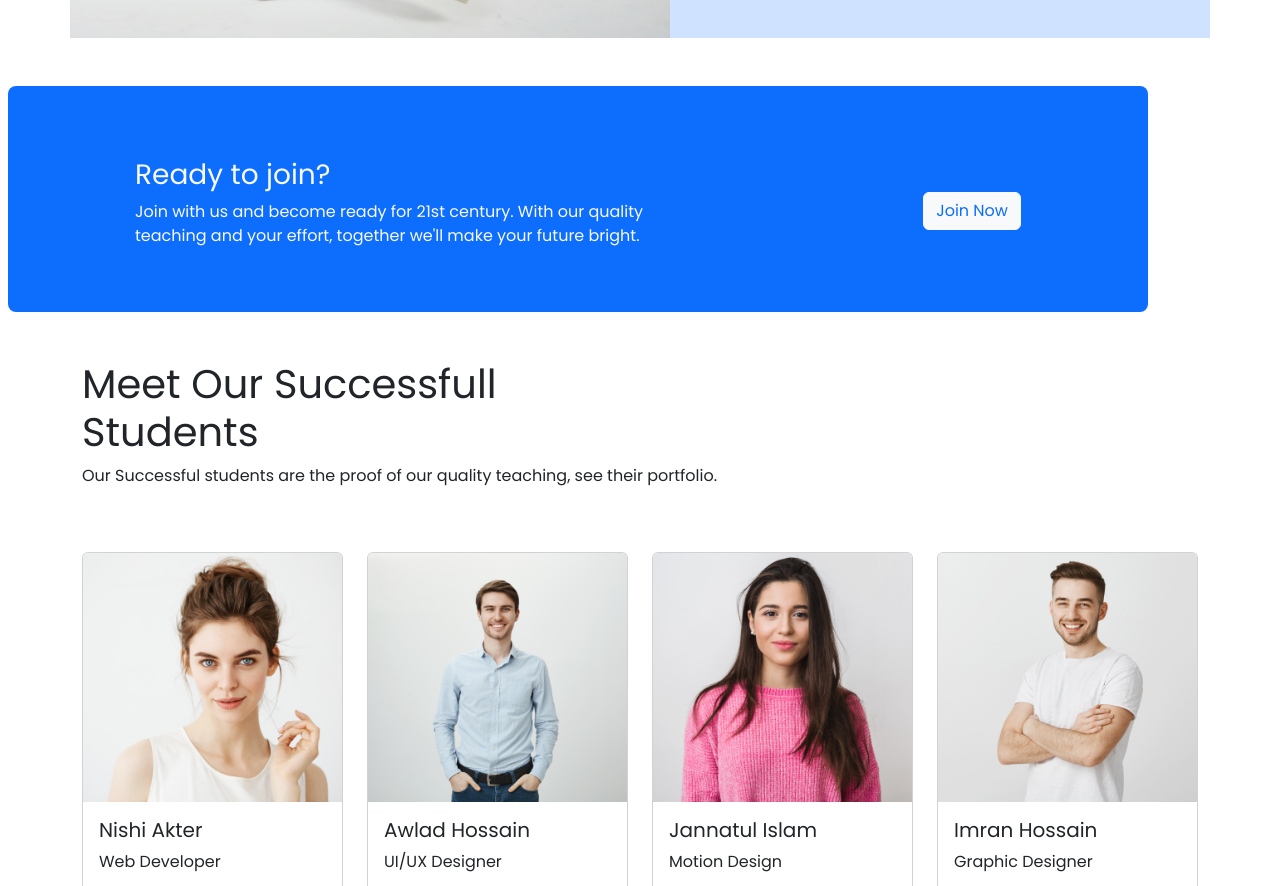
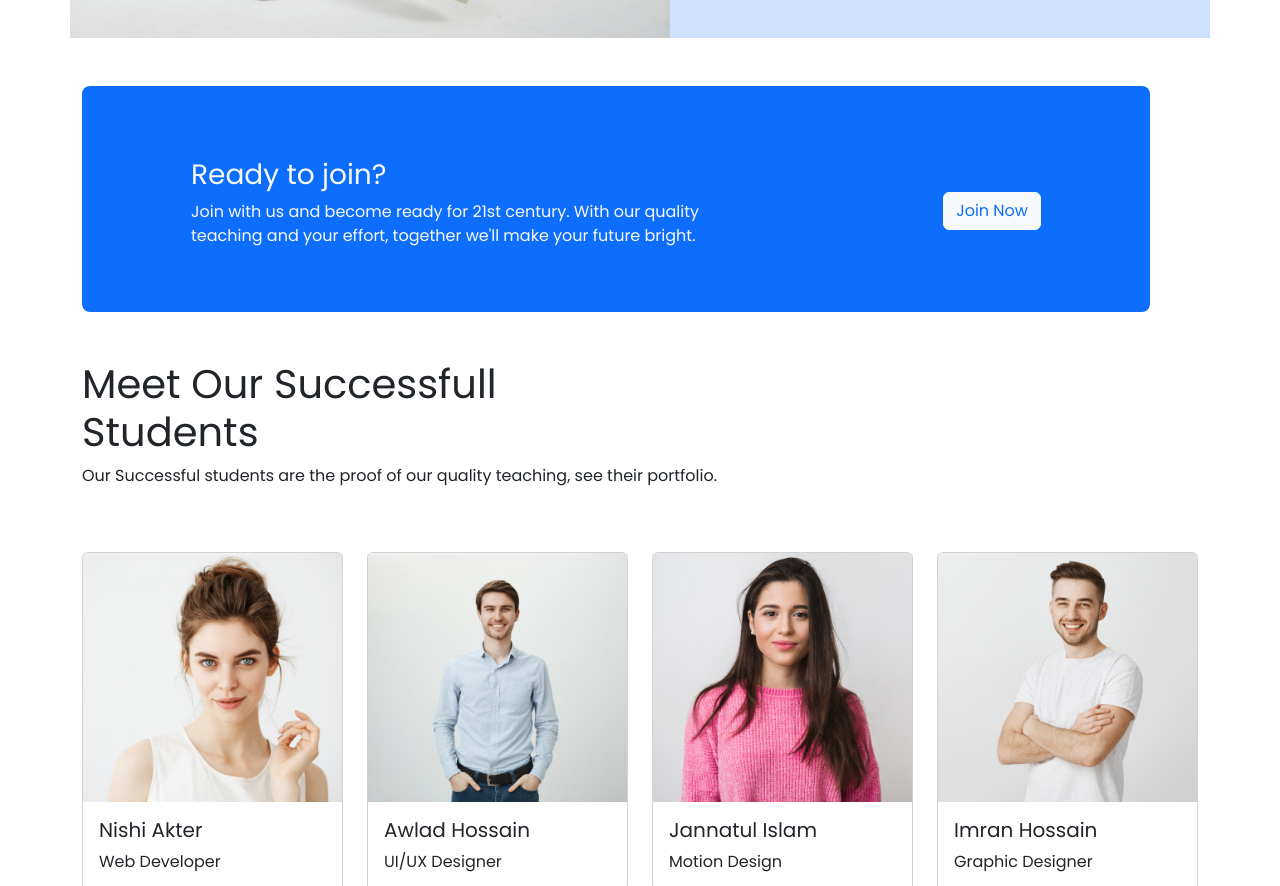
Before and after one commit to MisbahKhan0009/Assignment-3-PH, a plain HTML site: page index.html in a window 1280 px wide. Shown: the part 2410-3296 px from the top of the page. Drawn offline with nearby package versions, Linux system fonts and the light colour scheme.

Commit message:
All complete

```diff
--- a/index.html
+++ b/index.html
@@ -115,7 +115,6 @@
           </div>
 
           <div class="carousel-inner rounded-3">
-
             <!-- slide 1 start  -->
             <div class="carousel-item active c-item rounded-4">
               <img
@@ -161,7 +160,7 @@
               <!-- mobile device start -->
             </div>
             <!-- slider 1 end -->
-            <!-- slide 1 start  -->
+            <!-- slide 2 start  -->
             <div class="carousel-item c-item rounded-4">
               <img
                 src="images/cover/cover-2.jpg"
@@ -205,8 +204,8 @@
               </div>
               <!-- mobile device start -->
             </div>
-            <!-- slider 1 end -->
-            <!-- slide 1 start  -->
+            <!-- slider 2 end -->
+            <!-- slide 3 start  -->
             <div class="carousel-item c-item rounded-4">
               <img
                 src="images/cover/cover-3.jpg"
@@ -250,13 +249,7 @@
               </div>
               <!-- mobile device start -->
             </div>
-            <!-- slider 1 end -->
-
-
-
-
-
-
+            <!-- slider 3 end -->
           </div>
           <button
             class="carousel-control-prev"
@@ -497,16 +490,18 @@
       <!-- Explore instution end -->
 
       <!-- Join Now starts -->
-
-      <div class="container bg-primary rounded-3 ms-2 me-5 mt-5">
+      <section class="container">
+        <div class="ms-md-0 ms-2 me-md-0 me-2">
+          <div class="bg-primary rounded-3 me-5 mt-5">
             <div
-          class="d-md-flex justify-content-around align-items-center pb-5 pt-5"
+              class="d-flex justify-content-around align-items-center pb-5 pt-5"
             >
               <div class="w-50">
                 <h3 class="h3 text-light mt-4">Ready to join?</h3>
                 <p class="text-light">
-              Join with us and become ready for 21st century. With our quality
-              teaching and your effort, together we'll make your future bright.
+                  Join with us and become ready for 21st century. With our
+                  quality teaching and your effort, together we'll make your
+                  future bright.
                 </p>
               </div>
               <div class="text-primary mt-4">
@@ -560,7 +555,8 @@
               </div>
             </div>
           </div>
-
+        </div>
+      </section>
       <!-- Join Now ends -->
 
       <!-- Successful Student starts -->
```
Lines whose indentation alone changed are shown as unchanged.
